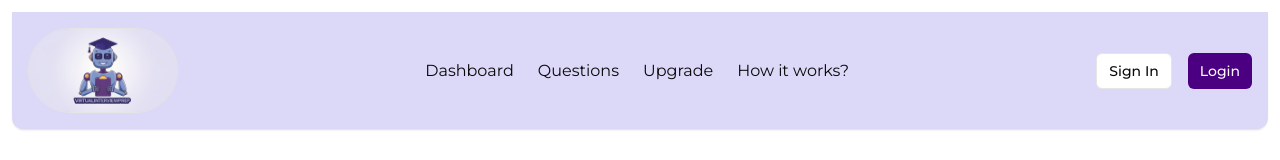
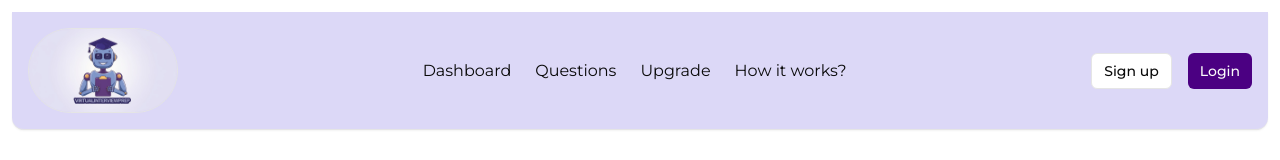
Before and after one commit to Shreyas-Patil-11/ai-interview, a Next.js app: page / in a window 1280 px wide. Shown: the top 160 px of the page. Built offline with nearby package versions, Linux system fonts and the light colour scheme; no server answers.

Commit message:
Fixing bugs

```diff
--- a/app/dashboard/_components/Header.jsx
+++ b/app/dashboard/_components/Header.jsx
@@ -74,7 +74,7 @@ const Header = () => {
                                 className='w-full'
                                 onClick={onDashboard}
                             >
-                                Sign In
+                                Sign up
                             </Button>
                             <Button
                                 size='sm'
```
